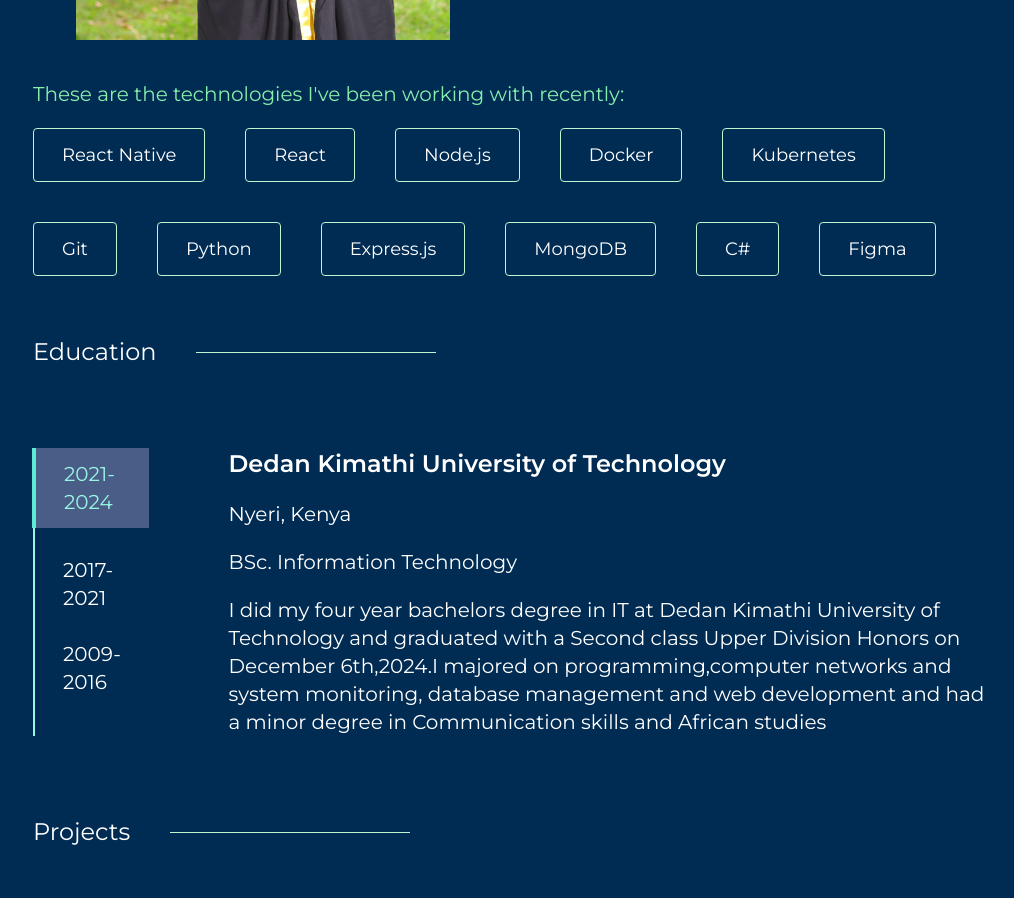
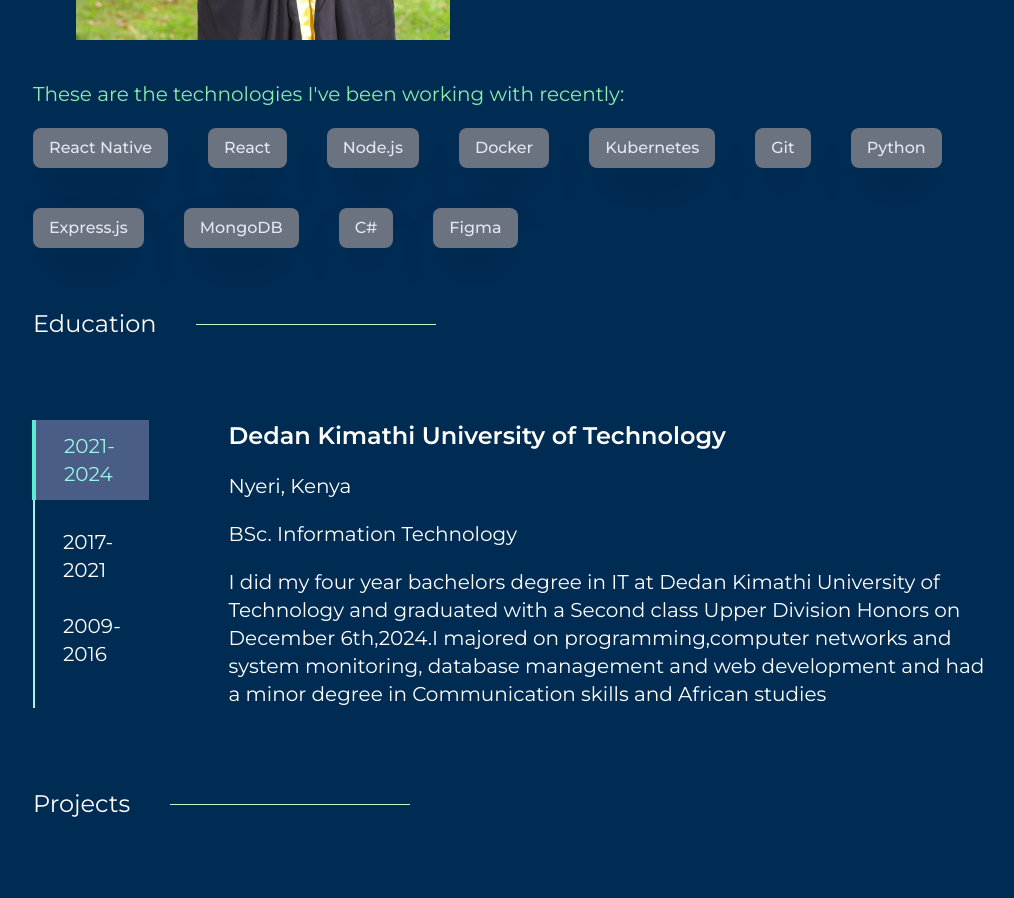
Before and after one commit to Max02well/maxproject-portfolio, a React (Create React App) app: page / in a window 1280 px wide. Shown: the part 1500-2398 px from the top of the page, without its empty margins (127-1141 px from the left). Built offline with nearby package versions, Linux system fonts and the light colour scheme.

Commit message:
Update the tech section style in About.js

```diff
--- a/src/pages/Home/About.js
+++ b/src/pages/Home/About.js
@@ -37,10 +37,10 @@ function About() {
             </div>
             <div className='py-5 mt-5'>
                 <h1 className='text-green-300 text-xl'>These are the technologies I've been working with recently:</h1>
-                <div className='flex flex-wrap gap-10 mt-5'>
+                <div className='flex flex-wrap gap-10 mt-5 group'>
                     {skills.map((skill, index) => (
-                        <div key={index} className='flex items-center gap-5 border border-green-200 py-3 px-7 rounded'>
-                            <h1 className='text-white text-lg'>{skill}</h1>
+                         <div className="bg-gray-500 px-4 py-2 rounded-lg hover:bg-green-400 transition-colors duration-300 ease-in-out transform hover:scale-105 shadow-2xl">
+                            <h1 className='text-slate-200 text-base hover:text-white font-medium'>{skill}</h1>
                         </div>
                     ))}
                 </div>
```
